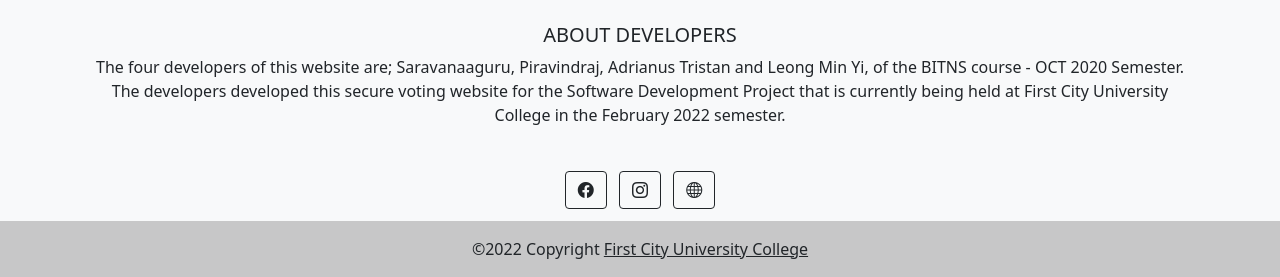
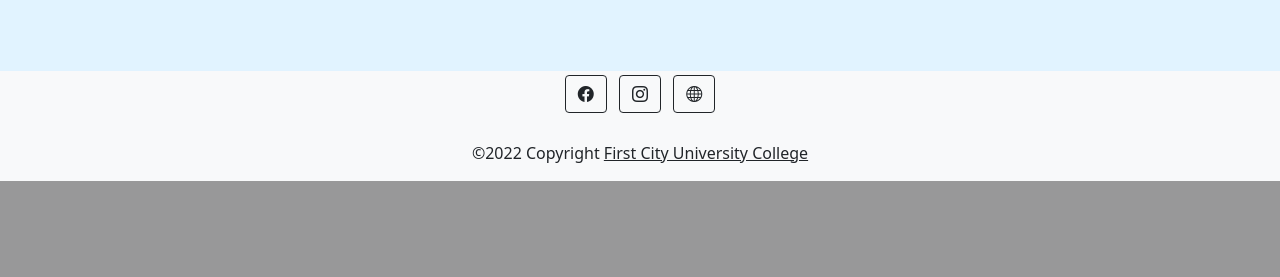
Before and after one commit to javelineou/sd-project, a PHP site: page /sd-project/about-us.html in a window 1280 px wide. Shown: the part 914-1191 px from the top of the page. After the commit the page ends 1095 px from the top, so only its background shows below. Run offline with PHP 8.4, Linux system fonts and the light colour scheme.

Commit message:
some changes

```diff
--- a/about-us.html
+++ b/about-us.html
@@ -238,23 +238,13 @@
     <!-- </div> -->
   </body>
 
-  <!-- Footer -->
+
+</br>
+</br>
+</br>
+
+ <!-- Footer -->
   <footer class="bg-light text-center text-lg-start mt-auto">
-    <!-- Grid container -->
-    <div class="container p-4">
-      <h5 class="text-uppercase text-center">About Developers</h5>
-      <!-- Section Text -->
-      <section class="mb-auto text-center">
-        <p>
-          The four developers of this website are; Saravanaaguru, Piravindraj,
-          Adrianus Tristan and Leong Min Yi, of the BITNS course - OCT 2020
-          Semester. The developers developed this secure voting website for the
-          Software Development Project that is currently being held at First
-          City University College in the February 2022 semester.
-        </p>
-      </section>
-    </div>
-
     <!-- Section Social media -->
     <section class="mb-2 text-center">
       <a
@@ -278,11 +268,12 @@
     </section>
 
     <!-- Copyright -->
-    <div class="text-center p-3" style="background-color: rgba(0, 0, 0, 0.2)">
+    <div class="text-center p-3">
       ©2022 Copyright
       <a class="text-dark" href="https://firstcity.edu.my/"
         >First City University College</a
       >
     </div>
   </footer>
+  <!-- EOF Footer -->
 </html>
--- a/admin-selection.php
+++ b/admin-selection.php
@@ -99,7 +99,7 @@
 					</li>
 				  </ul>
 
-				   	<a href="../homepage.php" type="button"
+				   	<a href="admin-homepage.php" type="button"
             		class="btn btn-outline-primary me-3 shadow-sm btn-width">Logout</a>
 
 				</div>
--- a/logged-homepage.php
+++ b/logged-homepage.php
@@ -86,7 +86,7 @@ if($_SESSION["loggedin"] == true && $_SESSION["admin_status"] == '1'){
           <a
             type="button"
             class="btn btn-outline-primary me-3 shadow-sm btn-width"
-            href="#"
+            href="vote.php"
           >
             Vote
           </a>
--- a/login-action.php
+++ b/login-action.php
@@ -23,7 +23,10 @@
     if($_SERVER["REQUEST_METHOD"] == "POST"){
         $studentId = $_POST["studentId"];
         //$studentId = $mysqli -> real_escape_string($_POST['studentId']);
-        $password = md5($_POST["password"]); //Password input converted into md5
+        //$password = md5($_POST["password"]); //Password input converted into md5
+
+		//for temporary use
+		 $password = $_POST["password"]; //Password input converted into md5
 
         //Validate credentials
            $sql = "SELECT student_id, admin_status from student where student_id='$studentId' and password='$password'";
--- a/vote.php
+++ b/vote.php
@@ -76,10 +76,10 @@
             </li>
           </ul>
           <!-- Button on Navbar -->
-          <a
+           <a
             type="button"
             class="btn btn-outline-primary me-3 shadow-sm btn-width"
-            href="vote.html"
+            href="#"
           >
             Vote
           </a>
```
Also changed, not shown: contact-us.php (+8 -17 lines).
